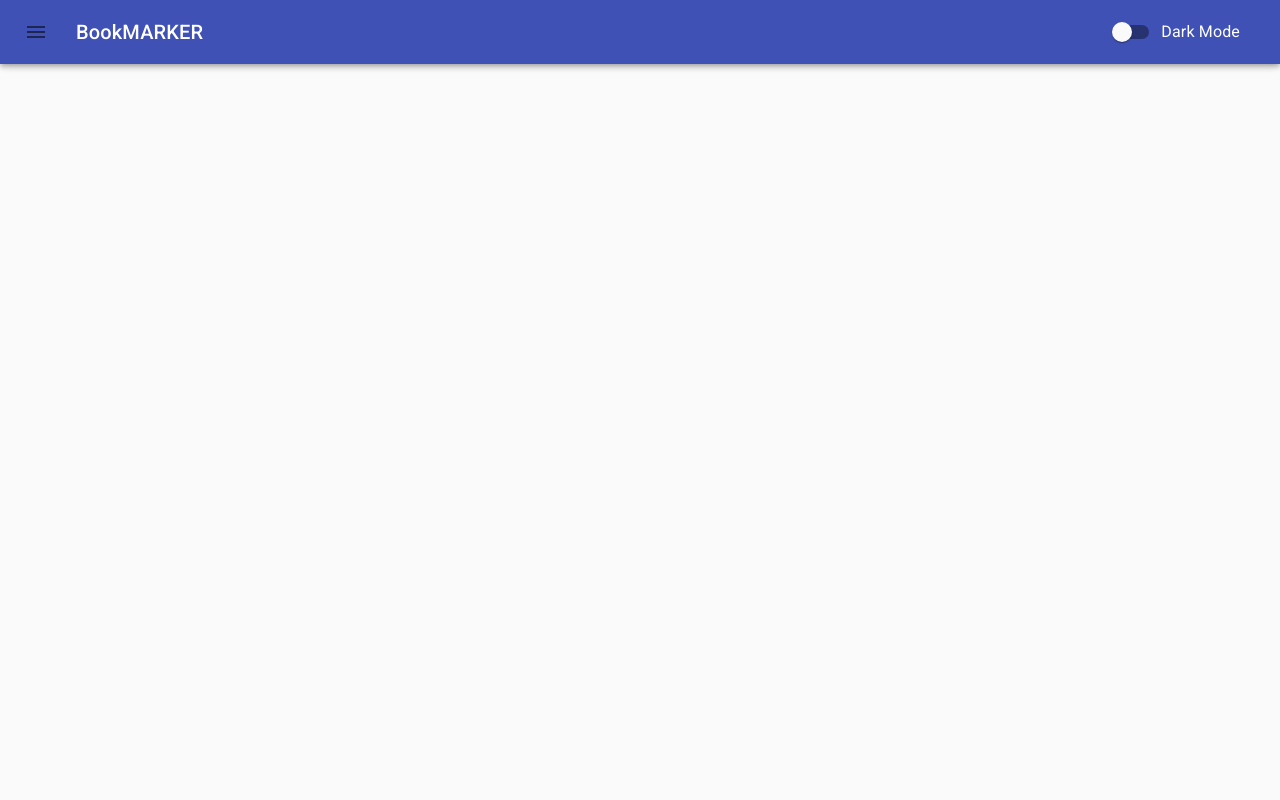
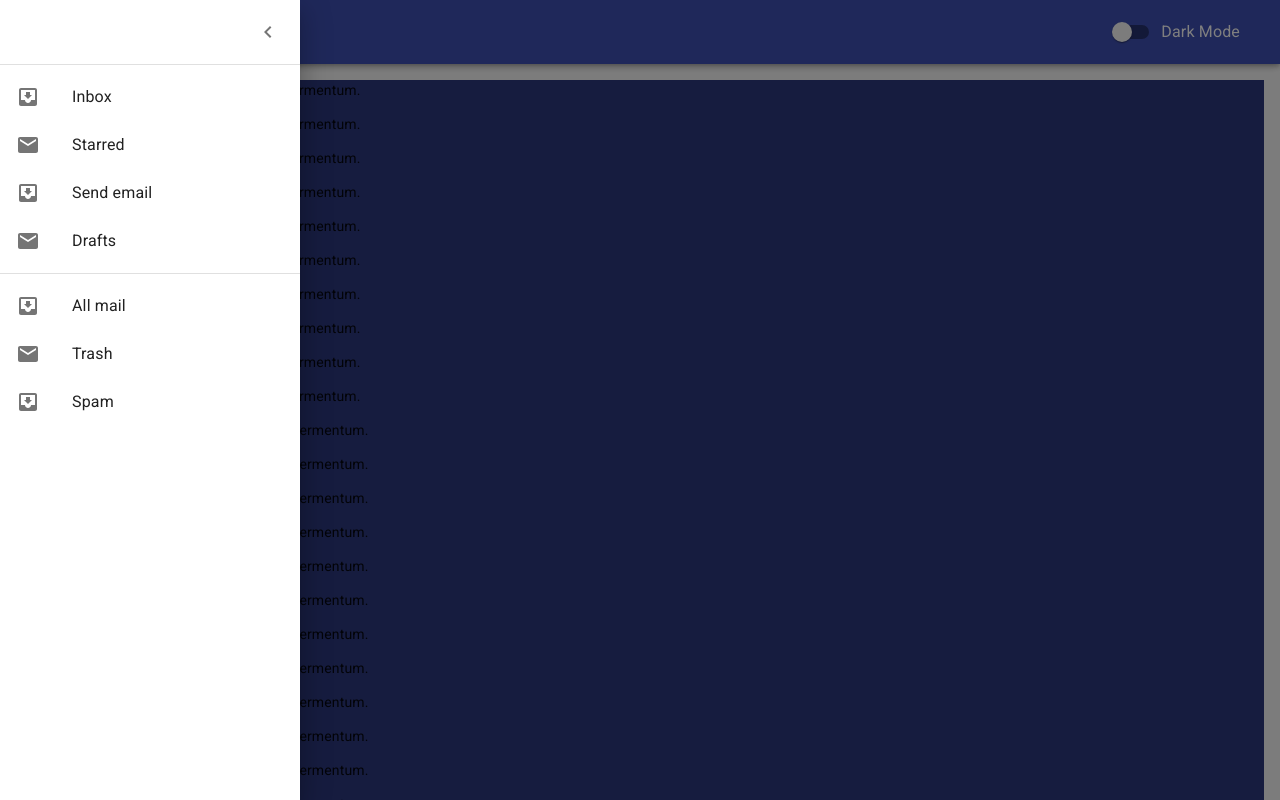
Before and after one commit to openXapps/web-apps-bookmarker-mui, a React (Create React App) app: page / in a window 1280 px wide. Both pictures are taken after a click on the button 36 px from the left and 32 px from the top of the page. Shown: the top 800 px of the page. Built offline with nearby package versions, Linux system fonts and the light colour scheme.

Commit message:
Workaround for StrictMode error

```diff
--- a/src/App.js
+++ b/src/App.js
@@ -1,12 +1,15 @@
 import React from 'react';
 import CssBaseline from '@material-ui/core/CssBaseline';
-import { ThemeProvider } from '@material-ui/core/styles';
-import { createMuiTheme } from '@material-ui/core/styles';
+import { ThemeProvider } from '@material-ui/core/styles';import {
+  // createMuiTheme,
+  unstable_createMuiStrictModeTheme as createMuiTheme
+} from '@material-ui/core/styles';
 import { context } from './context/store';
 import dark from './themes/dark';
 import light from './themes/light';
 // import getTheme from './themes/themer';
 import Header from './components/Header';
+import Content from './components/Content';
 
 const App = () => {
   const [state] = React.useContext(context);
@@ -16,6 +19,7 @@ const App = () => {
     <ThemeProvider theme={appTheme}>
       <CssBaseline />
       <Header />
+      <Content />
     </ThemeProvider>
   );
 };
--- /dev/null
+++ b/src/components/Content.js
@@ -0,0 +1,25 @@
+import React from 'react';
+import Box from '@material-ui/core/Box';
+
+const Content = () => {
+
+  return (
+    <Box sx={
+      {
+        m: 2,
+        bgcolor: 'primary.dark',
+        ':hover': {
+          backgroundColor: 'primary.main',
+          opacity: [0.9, 0.8, 0.7],
+        },
+      }
+    }
+    >{[...new Array(30)].map((v, i) => {
+      return <p key={i}>{i} - Cras mattis consectetur purus sit amet fermentum.</p>
+    })
+      }
+    </Box>
+  );
+};
+
+export default Content;
--- a/src/components/Header.js
+++ b/src/components/Header.js
@@ -1,29 +1,57 @@
 import React from 'react';
 import { makeStyles } from '@material-ui/core/styles';
+import Drawer from '@material-ui/core/Drawer';
 import AppBar from '@material-ui/core/AppBar';
 import Toolbar from '@material-ui/core/Toolbar';
+import List from '@material-ui/core/List';
+import Divider from '@material-ui/core/Divider';
 import Typography from '@material-ui/core/Typography';
 import IconButton from '@material-ui/core/IconButton';
 import MenuIcon from '@material-ui/icons/Menu';
+import ChevronLeftIcon from '@material-ui/icons/ChevronLeft';
+import ListItem from '@material-ui/core/ListItem';
+import ListItemIcon from '@material-ui/core/ListItemIcon';
+import ListItemText from '@material-ui/core/ListItemText';
+import InboxIcon from '@material-ui/icons/MoveToInbox';
+import MailIcon from '@material-ui/icons/Mail';
 import FormGroup from '@material-ui/core/FormGroup';
 import FormControlLabel from '@material-ui/core/FormControlLabel';
 import Switch from '@material-ui/core/Switch';
 import { context } from '../context/store';
 
+const drawerWidth = 300;
+
 const useStyles = makeStyles((theme) => ({
   root: {
+    display: 'flex',
+  },
+  title: {
     flexGrow: 1,
   },
   menuButton: {
     marginRight: theme.spacing(2),
   },
-  title: {
-    flexGrow: 1,
+  drawer: {
+    width: drawerWidth,
+    flexShrink: 0,
+  },
+  drawerPaper: {
+    width: drawerWidth,
+    boxSizing: 'border-box',
+  },
+  drawerHeader: {
+    display: 'flex',
+    alignItems: 'center',
+    padding: theme.spacing(0, 1),
+    // necessary for content to be below app bar
+    ...theme.mixins.toolbar,
+    justifyContent: 'flex-end',
   },
 }));
 
 const Header = () => {
   const classes = useStyles();
+  const [drawerState, setDrawerState] = React.useState(false);
   const [state, dispatch] = React.useContext(context);
 
   const handleTheme = () => {
@@ -34,11 +62,15 @@ const Header = () => {
 
   return (
     <div className={classes.root}>
-      <AppBar position='fixed'>
-        <Toolbar>
-          <IconButton edge='start' className={classes.menuButton} aria-label='menu'>
-            <MenuIcon />
-          </IconButton>
+      <AppBar
+        position="fixed"
+      ><Toolbar>
+          <IconButton
+            color="inherit"
+            onClick={() => setDrawerState(!drawerState)}
+            edge="start"
+            className={classes.menuButton}
+          ><MenuIcon /></IconButton>
           <Typography
             variant='h6'
             className={classes.title}
@@ -56,6 +88,45 @@ const Header = () => {
           </FormGroup>
         </Toolbar>
       </AppBar>
+      <Toolbar />
+      <Drawer
+        className={classes.drawer}
+        // variant="persistent"
+        anchor="left"
+        open={drawerState}
+        onClose={() => setDrawerState(false)}
+        classes={{
+          paper: classes.drawerPaper,
+        }}
+      >
+        <div className={classes.drawerHeader}>
+          <IconButton
+            onClick={() => setDrawerState(!drawerState)}
+          ><ChevronLeftIcon /></IconButton>
+        </div>
+        <Divider />
+        <List>
+          {['Inbox', 'Starred', 'Send email', 'Drafts'].map((text, index) => (
+            <ListItem button key={text}>
+              <ListItemIcon>
+                {index % 2 === 0 ? <InboxIcon /> : <MailIcon />}
+              </ListItemIcon>
+              <ListItemText primary={text} />
+            </ListItem>
+          ))}
+        </List>
+        <Divider />
+        <List>
+          {['All mail', 'Trash', 'Spam'].map((text, index) => (
+            <ListItem button key={text}>
+              <ListItemIcon>
+                {index % 2 === 0 ? <InboxIcon /> : <MailIcon />}
+              </ListItemIcon>
+              <ListItemText primary={text} />
+            </ListItem>
+          ))}
+        </List>
+      </Drawer>
     </div>
   );
 };
```
Also changed, not shown: 1 other file (tests, documents, lock files or other folders).
